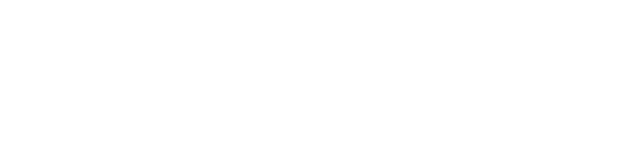
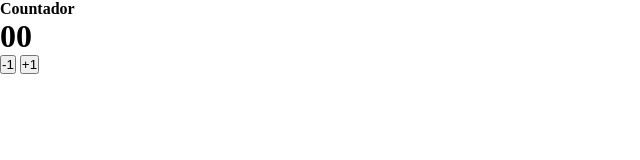
Before and after one commit to pedrohhcunha/counter, a plain HTML site: page index.html in a window 1280 px wide. Shown: the whole page, without its empty margins (0-640 px from the left). Drawn offline with Linux system fonts and the light colour scheme.

Commit message:
insert counter in HTML

```diff
--- a/index.html
+++ b/index.html
@@ -10,7 +10,16 @@
 </head>
 
 <body>
-
+    <div class="counter">
+        <div class="content">
+            <h4>Countador</h4>
+            <h1>00</h1>
+        </div>
+        <div class="buttons">
+            <button id="sub">-1</button>
+            <button id="sum">+1</button>
+        </div>
+    </div>
 </body>
 <script src="app.js"></script>
 
```
